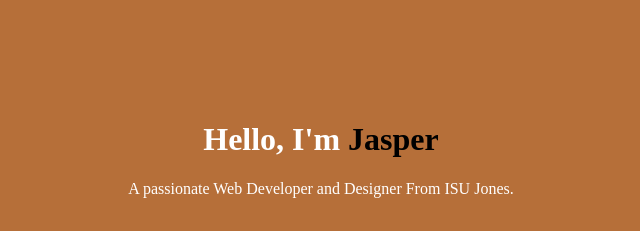
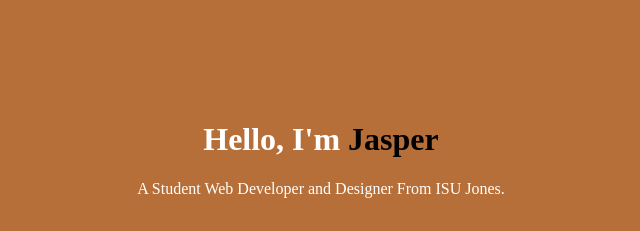
Before and after one commit to J1603/LeatherLounge, a plain HTML site: page about.html in a window 1280 px wide. Shown: the top 231 px of the page, 319-959 px from the left. Drawn offline with Linux system fonts and the light colour scheme.

Commit message:
Update about.html

```diff
--- a/about.html
+++ b/about.html
@@ -10,7 +10,7 @@
     <header>
     <div class="hero">
         <h1 class="fade-in">Hello, I'm <span>Jasper</span></h1>
-        <p class="fade-in">A passionate Web Developer and Designer From ISU Jones.</p>
+        <p class="fade-in">A Student Web Developer and Designer From ISU Jones.</p>
         <a href="#about" class="btn">Discover More</a>
     </div>
 </header>
```
